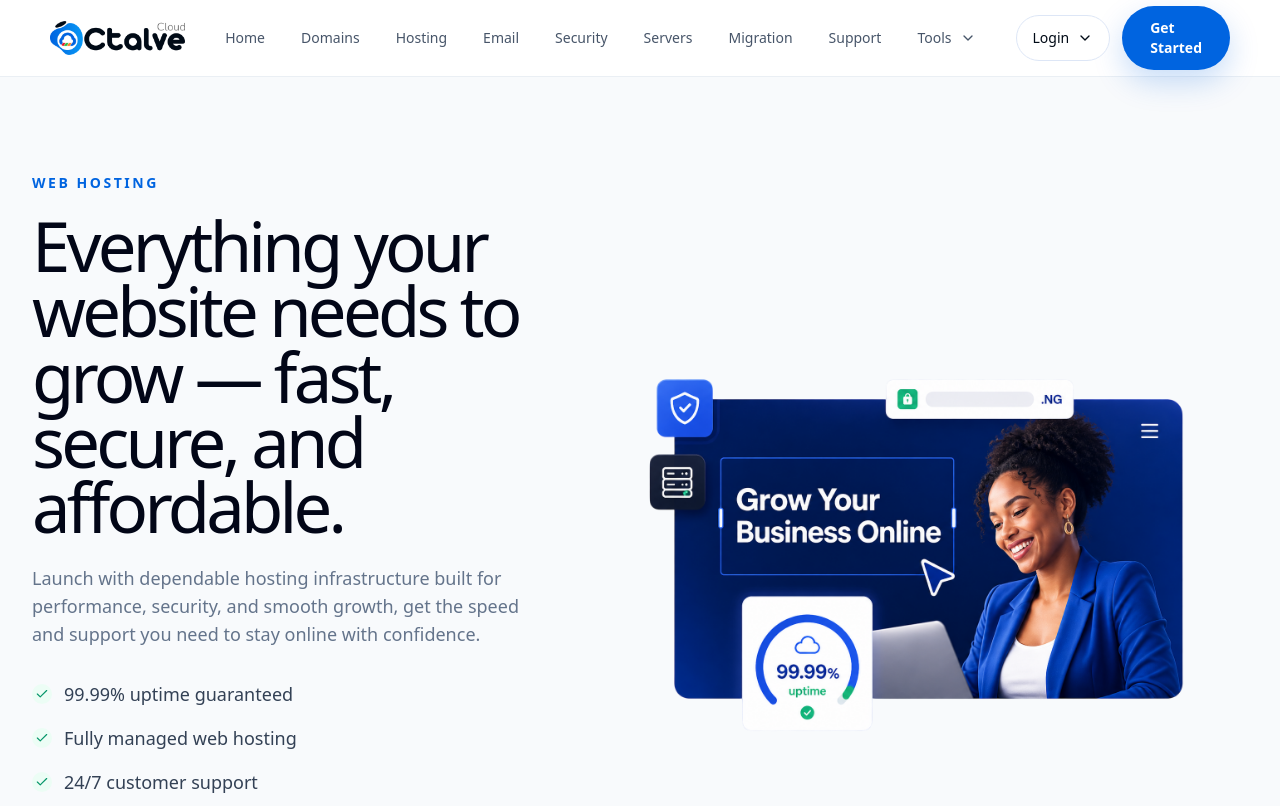
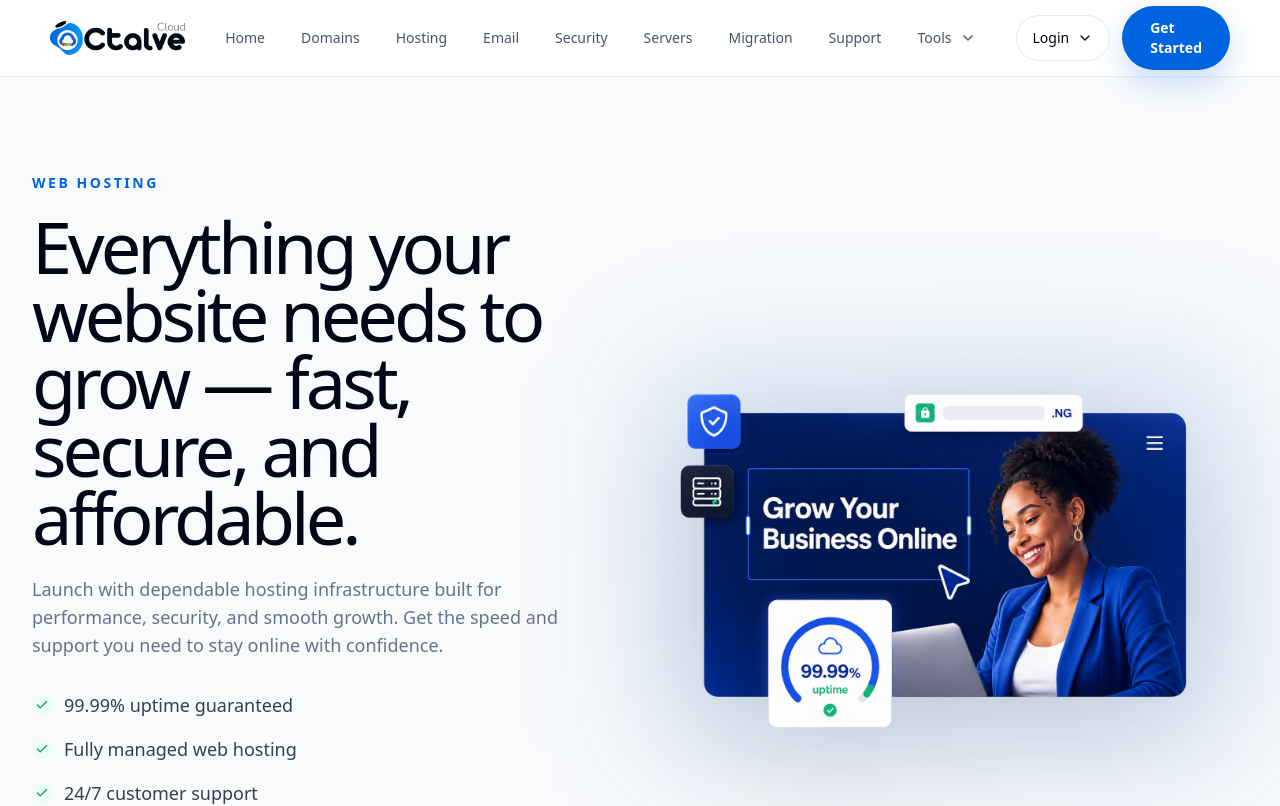
Before and after one commit to octalve-core/octalve-cloud, a Next.js app: page /hosting in a window 1280 px wide. Shown: the top 806 px of the page. Built offline with nearby package versions, Linux system fonts and the light colour scheme.

Commit message:
Update Octalve Cloud Page V3

```diff
--- a/src/features/cloud/hosting/components/Hero.tsx
+++ b/src/features/cloud/hosting/components/Hero.tsx
@@ -14,21 +14,21 @@ const heroPoints = [
 
 export function Hero() {
   return (
-    <section className="bg-[#F8FAFC] px-4 py-16 sm:px-6 lg:px-8 lg:py-24">
-      <div className="mx-auto grid max-w-7xl gap-10 lg:grid-cols-[0.9fr_1.1fr] lg:items-center lg:gap-14">
+    <section className="overflow-hidden bg-[#F8FAFC] px-4 py-16 sm:px-6 lg:px-8 lg:py-24">
+      <div className="mx-auto grid max-w-7xl gap-12 lg:grid-cols-[0.95fr_1.05fr] lg:items-center lg:gap-16">
         <div className="max-w-3xl">
           <p className="text-sm font-semibold uppercase tracking-[0.18em] text-cloud-blue">
             Web Hosting
           </p>
 
-          <h1 className="mt-5 text-4xl font-medium tracking-[-0.055em] text-slate-950 sm:text-5xl lg:text-[4.3rem] lg:leading-[0.95]">
+          <h1 className="mt-5 max-w-[14ch] text-4xl font-medium tracking-[-0.055em] text-slate-950 sm:text-5xl lg:text-[4.5rem] lg:leading-[0.94]">
             Everything your website needs to grow — fast, secure, and
             affordable.
           </h1>
 
           <p className="mt-6 max-w-2xl text-base leading-8 text-slate-500 sm:text-lg">
             Launch with dependable hosting infrastructure built for performance,
-            security, and smooth growth, get the speed and support you need to
+            security, and smooth growth. Get the speed and support you need to
             stay online with confidence.
           </p>
 
@@ -41,6 +41,7 @@ export function Hero() {
                 <span className="mt-1 inline-flex h-5 w-5 flex-shrink-0 items-center justify-center rounded-full bg-emerald-50 text-emerald-600">
                   <Check className="h-3.5 w-3.5" aria-hidden="true" />
                 </span>
+
                 <span>{point}</span>
               </li>
             ))}
@@ -73,31 +74,32 @@ export function Hero() {
 
         <div className="relative">
           <div
-            className="relative mx-auto max-w-[760px] select-none"
+            className="relative mx-auto max-w-[860px] select-none"
             onContextMenu={(event) => event.preventDefault()}
             onDragStart={(event) => event.preventDefault()}
-            style={{
-              WebkitUserSelect: "none",
-              userSelect: "none",
-            }}
+            onCopy={(event) => event.preventDefault()}
+            onCut={(event) => event.preventDefault()}
+            style={{ userSelect: "none" }}
           >
+            <div
+              className="pointer-events-none absolute inset-0 rounded-[2rem] bg-cloud-blue/10 blur-3xl"
+              aria-hidden="true"
+            />
+
             <Image
               src={hostingHeroVisual}
               alt="Octalve Cloud hosting hero visual"
               priority
               draggable={false}
-              className="pointer-events-none h-auto w-full select-none object-contain"
-              style={
-                {
-                  WebkitTouchCallout: "none",
-                } as React.CSSProperties
-              }
+              className="pointer-events-none relative z-10 h-auto w-full select-none object-contain drop-shadow-[0_28px_70px_rgba(15,23,42,0.18)]"
             />
 
             <div
-              className="absolute inset-0 z-10"
+              className="absolute inset-0 z-20"
               aria-hidden="true"
               onContextMenu={(event) => event.preventDefault()}
+              onDragStart={(event) => event.preventDefault()}
+              onCopy={(event) => event.preventDefault()}
             />
           </div>
         </div>
--- a/src/features/cloud/hosting/page.tsx
+++ b/src/features/cloud/hosting/page.tsx
@@ -9,6 +9,7 @@ import { Migration } from "./components/Migration";
 import { FAQ } from "./components/FAQ";
 import { CTA } from "./components/CTA";
 import { SSL } from "./components/ssl";
+import { Performance } from "./components/performance";
 
 export function CloudHostingPage() {
   return (
@@ -19,7 +20,8 @@ export function CloudHostingPage() {
       <Packages />
       <DomainSearch />
       <SSL />
-      <WhyOctalveCloud />
+      <Performance />
+      {/* <WhyOctalveCloud /> */}
       <Migration />
       <FAQ />
       <CTA />
```
